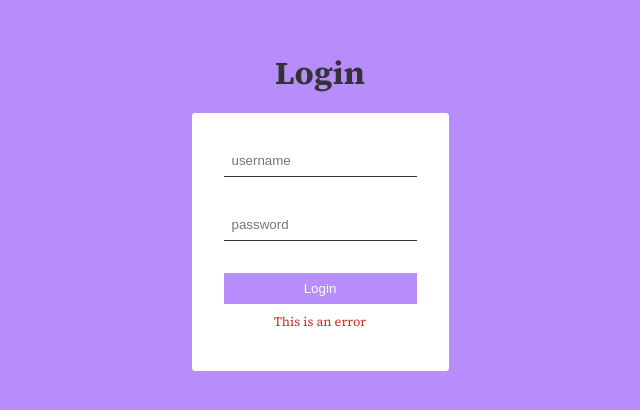
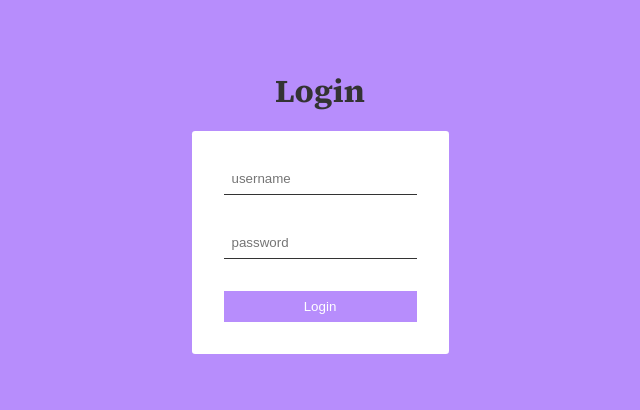
Before and after one commit to DavitBoo/blog-dashboard, a React (Vite) app: page /login in a window 1280 px wide. Shown: the part 198-608 px from the top of the page, without its empty margins (320-960 px from the left). Built offline with nearby package versions, Linux system fonts and the light colour scheme.

Commit message:
login improved, need to see what to do with the token

```diff
--- a/src/Components/Login.jsx
+++ b/src/Components/Login.jsx
@@ -1,5 +1,5 @@
-import React from 'react'
-import styled from 'styled-components';
+import React, { useState } from "react";
+import styled from "styled-components";
 
 const FormContainer = styled.div`
   display: flex;
@@ -12,10 +12,10 @@ const FormContainer = styled.div`
   > div {
     background-color: #fff;
     padding: 2rem;
-    border-radius: .2rem;
+    border-radius: 0.2rem;
   }
 
-  h1{
+  h1 {
     margin: 1rem;
   }
 
@@ -23,31 +23,72 @@ const FormContainer = styled.div`
     max-width: 350px;
   }
 
-  input:not([type='submit']){
+  input:not([type="submit"]) {
     margin-bottom: 2rem;
     border: 0;
     border-bottom: 1px solid var(--dark-grey);
-    padding: .5rem;
+    padding: 0.5rem;
   }
+`;
+
+export default function Login() {
+  const [username, setUsername] = useState("");
+  const [password, setPassword] = useState("");
+  const [error, setError] = useState("");
+  const [token, setToken] = useState("");
+
+  const handleLogin = async (e) => {
+    e.preventDefault();
+
+    try {
+      const response = await fetch("https://my-blog-api-14aq.onrender.com/api/login", {
+        method: "POST",
+        headers: {
+          "Content-Type": "application/json",
+        },
+        body: JSON.stringify({
+          username: username,
+          password: password,
+        }),
+      });
+
+      if (response.ok) {
+        const data = await response.json();
+        setToken(data.token);
+
+      } else {
+        console.error("Failed to log in");
+      }
+    } catch (error) {
+      console.error("Error logging in:", error);
+      setError("Error logging in");
+    }
+  };
 
 
-`;
-
-
-export default function Login() {
   return (
     <FormContainer>
       <h1>Login</h1>
-<div>
-
-          <form className='d-flex-col' action="">
-            <input placeholder='username' type="text" name="username" id="" />
-            <input placeholder='password' type="password" name="" id="" />
-            <input className='btn' type="submit" value="Login" />
-          </form>
-          <p className="error-msg">This is an error</p>
-</div>
-
+      <div>
+      <form className="d-flex-col" action="" onSubmit={handleLogin}>
+          <input
+            placeholder="username"
+            type="text"
+            name="username"
+            value={username}
+            onChange={(e) => setUsername(e.target.value)}
+          />
+          <input
+            placeholder="password"
+            type="password"
+            name="password"
+            value={password}
+            onChange={(e) => setPassword(e.target.value)}
+          />
+          <input className="btn" type="submit" value="Login" />
+        </form>
+        {error && <p className="error-msg">{error}</p>}
+      </div>
     </FormContainer>
-  )
+  );
 }
--- /dev/null
+++ b/src/context/authContext.jsx
@@ -0,0 +1,4 @@
+import { createContext } from "react";
+
+// Create a new context called AuthContext
+export const AuthContext = createContext(null);
```
